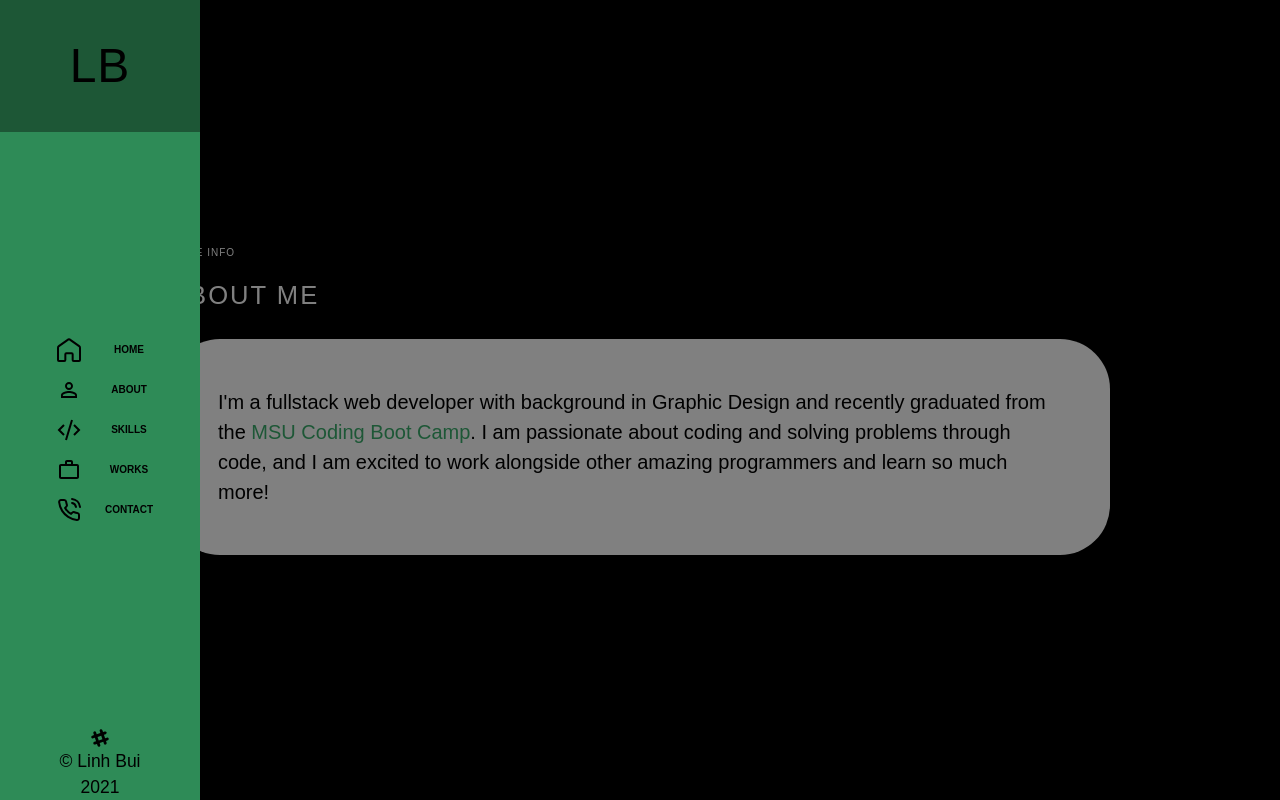
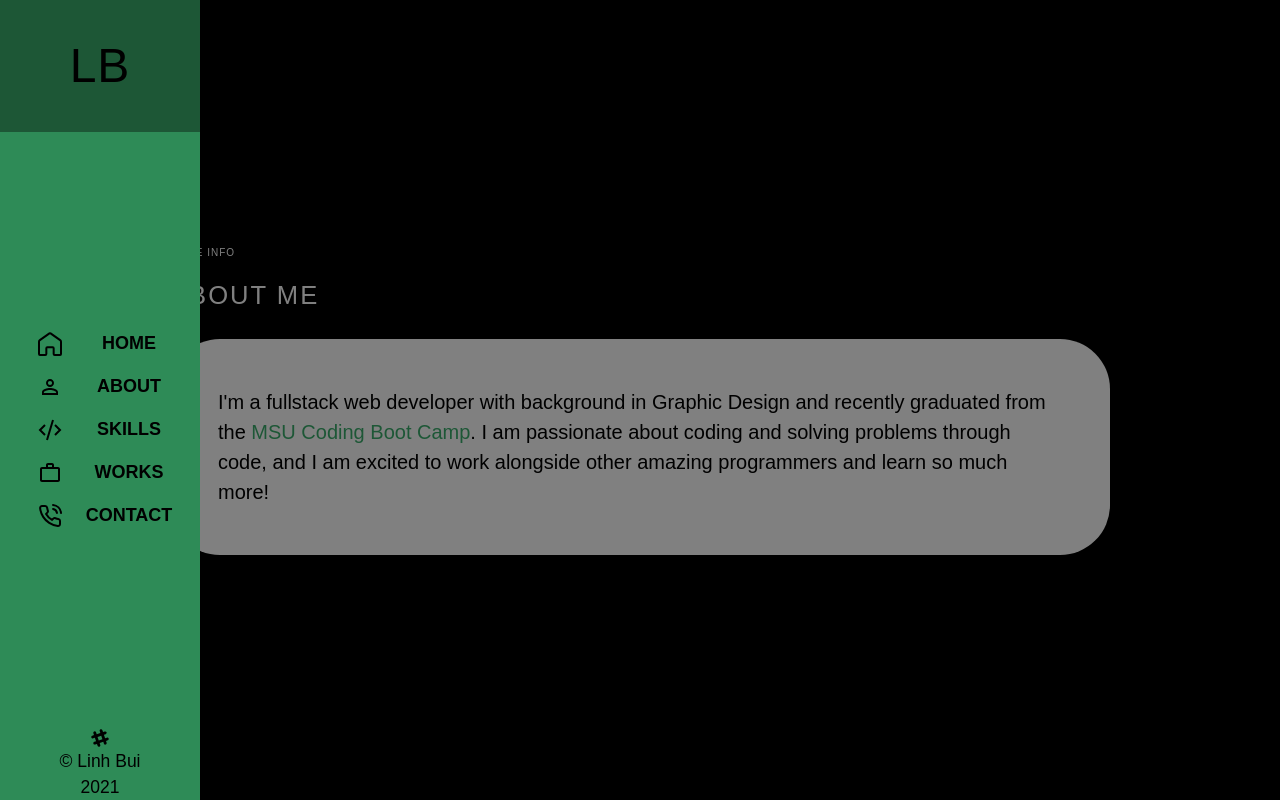
Before and after one commit to Linhbui88/LB-Portfolio, a React (Create React App) app: page /about in a window 1280 px wide. Built offline with nearby package versions, Linux system fonts and the light colour scheme.

Commit message:
change font size Navbar

```diff
--- a/src/components/SideNavBar.css
+++ b/src/components/SideNavBar.css
@@ -49,7 +49,7 @@
   display: block;
   width: 100%;
   text-align: center;
-  font-size: 10px;
+  font-size: 18px;
   animation: slideInLeft;
   animation-duration: 1s;
 
--- a/src/index.css
+++ b/src/index.css
@@ -137,6 +137,9 @@
   .work-project-card{
     justify-content: flex-start;
   }
+  .section-head {
+    align-self: flex-start;
+  }
 }
 
 *,
--- a/src/pages/Works.css
+++ b/src/pages/Works.css
@@ -1,7 +1,7 @@
 .work-content {
   display: flex;
   justify-content: center;
-  align-items: flex-start;
+  align-items: center;
   flex-direction: column;
   margin: 20px 0 0 170px;
   animation: zoomIn;
--- a/src/shared/Section.css
+++ b/src/shared/Section.css
@@ -11,6 +11,7 @@
   animation-duration: 1s;
 }
 .section-head span {
+
   padding-bottom: 20px;
   display: block;
   font-size: 10px;
```
Also changed, not shown: src/components/SideNavBarBtn.js (deleted, +0 -12 lines).
